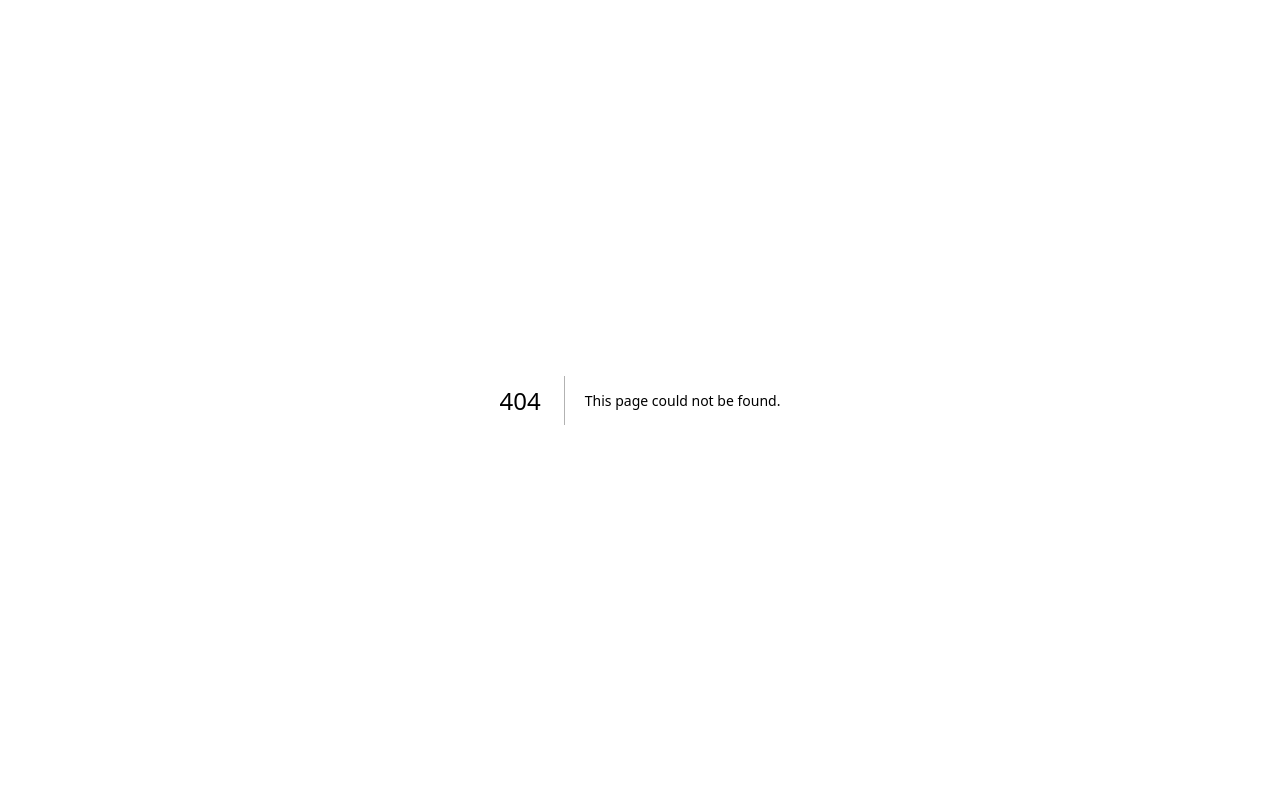
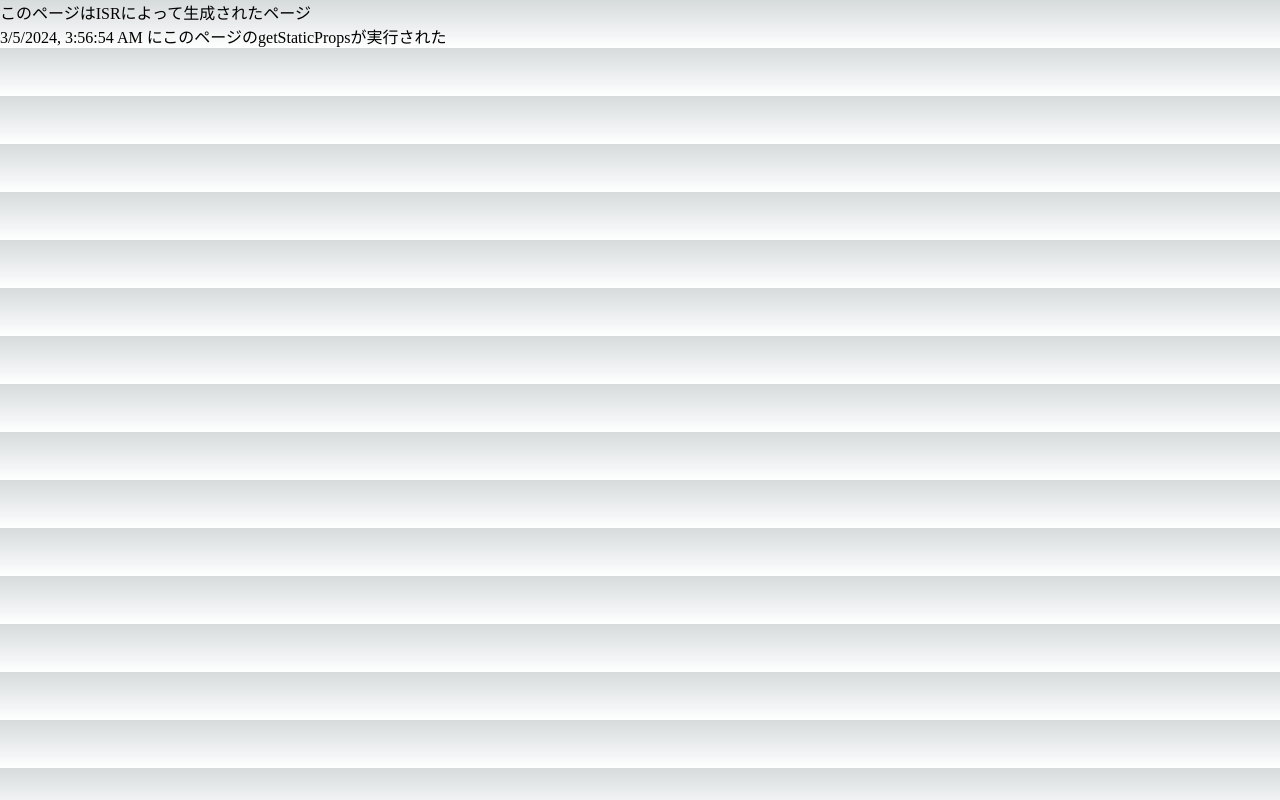
Before and after one commit to koto74/nextjs-sample, a Next.js app: page /isr in a window 1280 px wide. Before the commit this address had no page. Built offline with nearby package versions, Linux system fonts and the light colour scheme.

Commit message:
feat: isrによるページ実装

```diff
--- /dev/null
+++ b/pages/isr.tsx
@@ -0,0 +1,49 @@
+/*
+  インクリメンタル静的再生性（ISR）は、SSGの応用と燃えるレンダリング手法
+  特徴　->　ページに寿命を設定でき、寿命を過ぎたページについては最新の情報での再生性を試みて、静的ページを配信しつつ情報を更新できる
+
+  revalidateを返すgetStaticPropsを用いる
+  getStaticPropsでrevalidateを返すとその値が有効期間となり、有効期間が過ぎたページは再生成される。
+*/
+
+import { GetStaticProps, NextPage } from "next"
+import { useRouter } from "next/router"
+
+type ISRProps = {
+  message: string
+}
+
+// ISRPropsを受け取るNextPageコンポーネントを定義
+const ISR: NextPage<ISRProps> = (props) => {
+  const { message } = props
+
+  const router = useRouter()
+
+  if (router.isFallback) {
+    // ページが再生成される間に表示するコンポーネント
+    return <div>Loading...</div>
+  }
+
+  return (
+    <div>
+      <main>
+        <p>このページはISRによって生成されたページ</p>
+        <p>{ message }</p>
+      </main>
+    </div>
+  )
+}
+
+export const getStaticProps: GetStaticProps<ISRProps> = async (context) => {
+  const timestamp = new Date().toLocaleString()
+  const message = `${timestamp} にこのページのgetStaticPropsが実行された`
+
+  return {
+    props: {
+      message
+    },
+    revalidate: 5, // 5秒ごとに再生成
+  }
+}
+
+export default ISR
```
